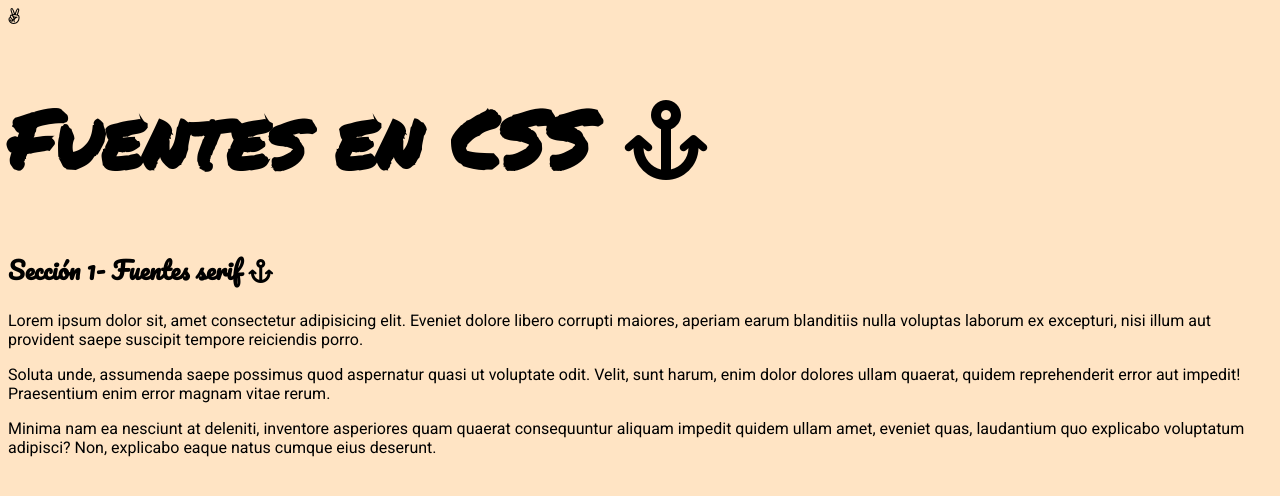
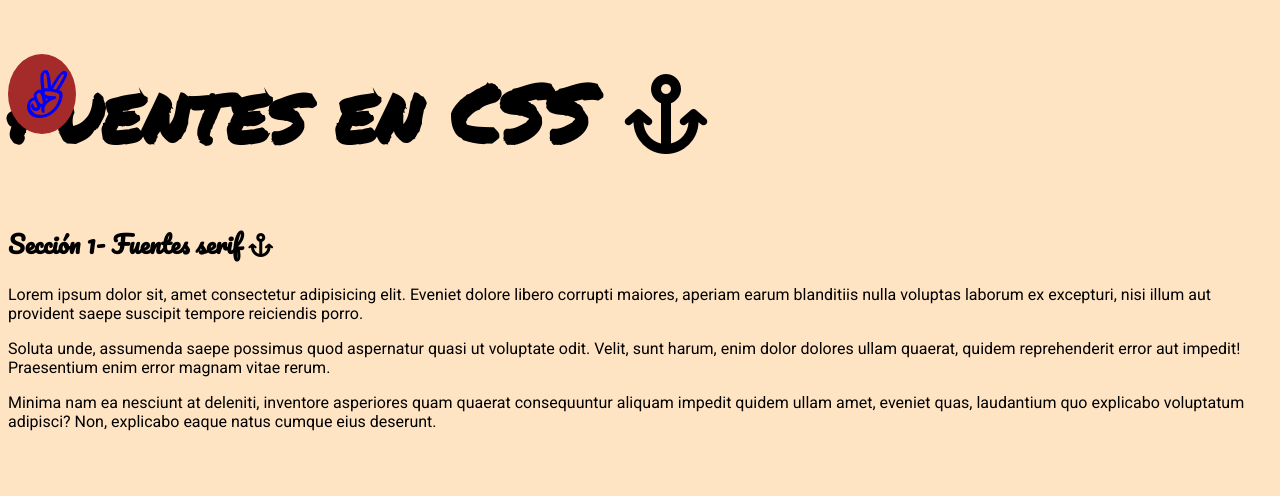
Before and after one commit to ferbanahe/paginas_web_css, a plain HTML site: page 01_Fuentes/index1.html in a window 1280 px wide. Drawn offline with Linux system fonts and the light colour scheme.

Commit message:
fuentes2

```diff
--- a/01_Fuentes/css/style.css
+++ b/01_Fuentes/css/style.css
@@ -3,7 +3,7 @@
 @font-face {font-family:'Perma';
             src: url('../assets/PermanentMarker-Regular.ttf')
         }
-    /* ejemplo el de arriba de en que nos bajamos nuestras fuentes fuera de las de google */
+    /* ejemplo el de arriba en que nos bajamos nuestras fuentes fuera de las de google */
 *,
 *::after, *::before
 *:after, *:before {
@@ -13,6 +13,22 @@
 
 body {
     background-color: bisque;
+}
+
+.icono_inicio {
+    position: absolute;
+    font-size: 3rem;
+    padding: 1rem;
+    background-color: brown;
+    border-radius: 50%;
+    color: blue;
+    cursor: pointer;
+    font-style: italic;
+}
+.icono_inicio:hover {
+    background-color: olive;
+    color:tomato;
+    font-size: 4rem;
 }
 
 h1 {
--- a/01_Fuentes/index1.html
+++ b/01_Fuentes/index1.html
@@ -13,7 +13,7 @@
     <link rel="stylesheet" href="./css/style.css">
 </head>
 <body>
-    <div class="fab fa-angellist"></div>
+    <div class="icono_inicio fab fa-angellist"></div>
     <header>
         <h1>Fuentes en CSS <span class="fas fa-anchor"></span></h1>
     </header>
```
Also changed, not shown: 01_Fuentes/sizes.html (+5 -2 lines).
